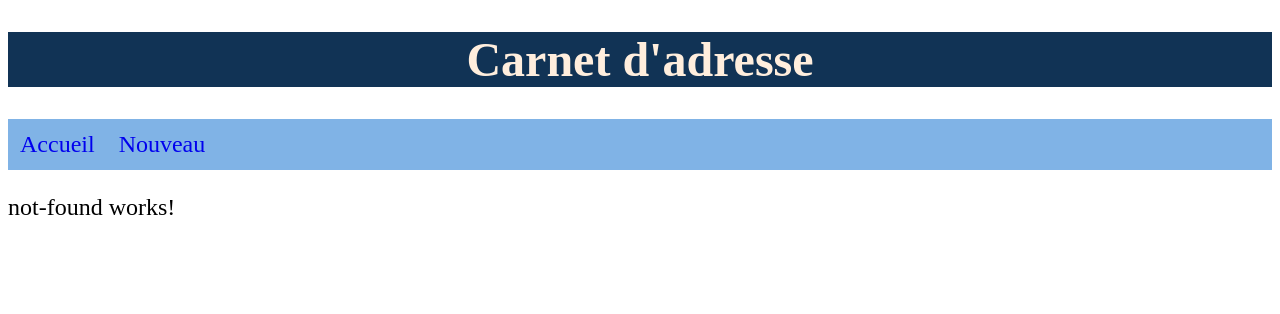
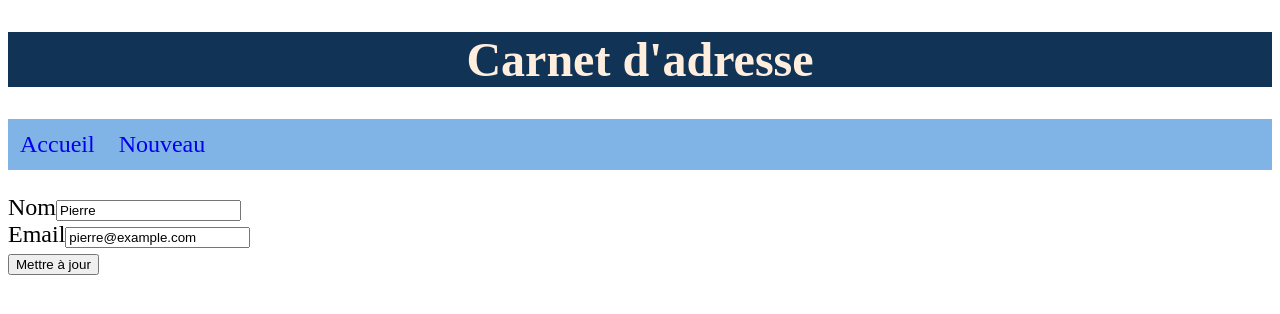
Before and after one commit to pbreteche/ng210208, an Angular app: page /edit/1 in a window 1280 px wide. Shown: the top 314 px of the page. Built offline with nearby package versions, Linux system fonts and the light colour scheme.

Commit message:
edit template form

```diff
--- a/src/app/app.module.ts
+++ b/src/app/app.module.ts
@@ -9,6 +9,7 @@ import { ContactNavComponent } from './contact-nav/contact-nav.component';
 import { ContactNewFormComponent } from './contact-new-form/contact-new-form.component';
 import { ContactReactiveFormComponent } from './contact-reactive-form/contact-reactive-form.component';
 import { NotFoundComponent } from './not-found/not-found.component';
+import { ContactEditComponent } from './contact-edit/contact-edit.component';
 
 @NgModule({
   declarations: [
@@ -17,7 +18,8 @@ import { NotFoundComponent } from './not-found/not-found.component';
     ContactNavComponent,
     ContactNewFormComponent,
     ContactReactiveFormComponent,
-    NotFoundComponent
+    NotFoundComponent,
+    ContactEditComponent
   ],
   imports: [
     BrowserModule,
--- a/src/app/contact-detail/contact-detail.component.html
+++ b/src/app/contact-detail/contact-detail.component.html
@@ -1,6 +1,7 @@
 <article *ngIf="contact; else contactNotFound">
     <h2>{{ contact.name }}</h2>
     <p>{{ contact.email }}</p>
+    <p><a [routerLink]="['/edit', contact.id]">Éditer</a></p>
 </article>
 
 <ng-template #contactNotFound>
--- /dev/null
+++ b/src/app/contact-edit/contact-edit.component.html
@@ -0,0 +1,22 @@
+<form (ngSubmit)="update(); form.reset()" #form="ngForm">
+    <div>
+        <p class="error" [hidden]="nameModel.valid || nameModel.untouched">
+            Merci de saisir un nom de contact
+        </p>
+        <label for="new-contact-name">Nom</label>
+        <input name="name" id="new-contact-name" [(ngModel)]="contact.name"
+            #nameModel="ngModel" required>
+    </div>
+    <div>
+        <p class="error" [hidden]="!emailModel.errors?.required || emailModel.untouched">
+            Merci de saisir un email de contact
+        </p>
+        <p class="error" [hidden]="!emailModel.errors?.email  || emailModel.untouched">
+            Ça ne ressemble pas à une adresse email
+        </p>
+        <label for="new-contact-email">Email</label>
+        <input name="email" type="email" id="new-contact-email" [(ngModel)]="contact.email"
+            #emailModel="ngModel" required email>
+    </div>
+    <button [disabled]="form.invalid">Mettre à jour</button>
+</form>
--- /dev/null
+++ b/src/app/contact-edit/contact-edit.component.ts
@@ -0,0 +1,33 @@
+import { ActivatedRoute, Router } from '@angular/router';
+import { CONTACTS } from './../../data/contacts';
+import { Contact } from './../../model/contact';
+import { Component, OnInit } from '@angular/core';
+
+@Component({
+  selector: 'app-contact-edit',
+  templateUrl: './contact-edit.component.html',
+  styleUrls: ['./contact-edit.component.scss']
+})
+export class ContactEditComponent implements OnInit{
+
+  contact: Contact = CONTACTS[0];
+
+  constructor(
+    private activatedRoute: ActivatedRoute,
+    private router: Router
+  ) {}
+
+  ngOnInit(): void {
+    this.activatedRoute.paramMap.subscribe(map => {
+      const id = +(map.get('id') || 1);
+      this.contact = Object.assign({}, CONTACTS[id - 1]);
+    });
+  }
+
+  update(): void {
+    const id = +(this.contact.id || 0) - 1;
+    console.log(this.contact);
+    CONTACTS[id] = Object.assign({}, this.contact);
+    this.router.navigate(['/detail', this.contact.id]);
+  }
+}
--- a/src/app/routing/routing.module.ts
+++ b/src/app/routing/routing.module.ts
@@ -1,3 +1,4 @@
+import { ContactEditComponent } from './../contact-edit/contact-edit.component';
 import { NotFoundComponent } from './../not-found/not-found.component';
 import { ContactDetailComponent } from './../contact-detail/contact-detail.component';
 import { ContactNewFormComponent } from './../contact-new-form/contact-new-form.component';
@@ -9,6 +10,7 @@ const routes: Routes = [
   { path: '', component: ContactNavComponent },
   { path: 'nouveau', component: ContactNewFormComponent },
   { path: 'detail/:id', component: ContactDetailComponent },
+  { path: 'edit/:id', component: ContactEditComponent },
   { path: '**', component: NotFoundComponent},
 ];
 
```
Also changed, not shown: src/app/contact-edit/contact-edit.component.scss (added), 1 other file (tests, documents, lock files or other folders).
